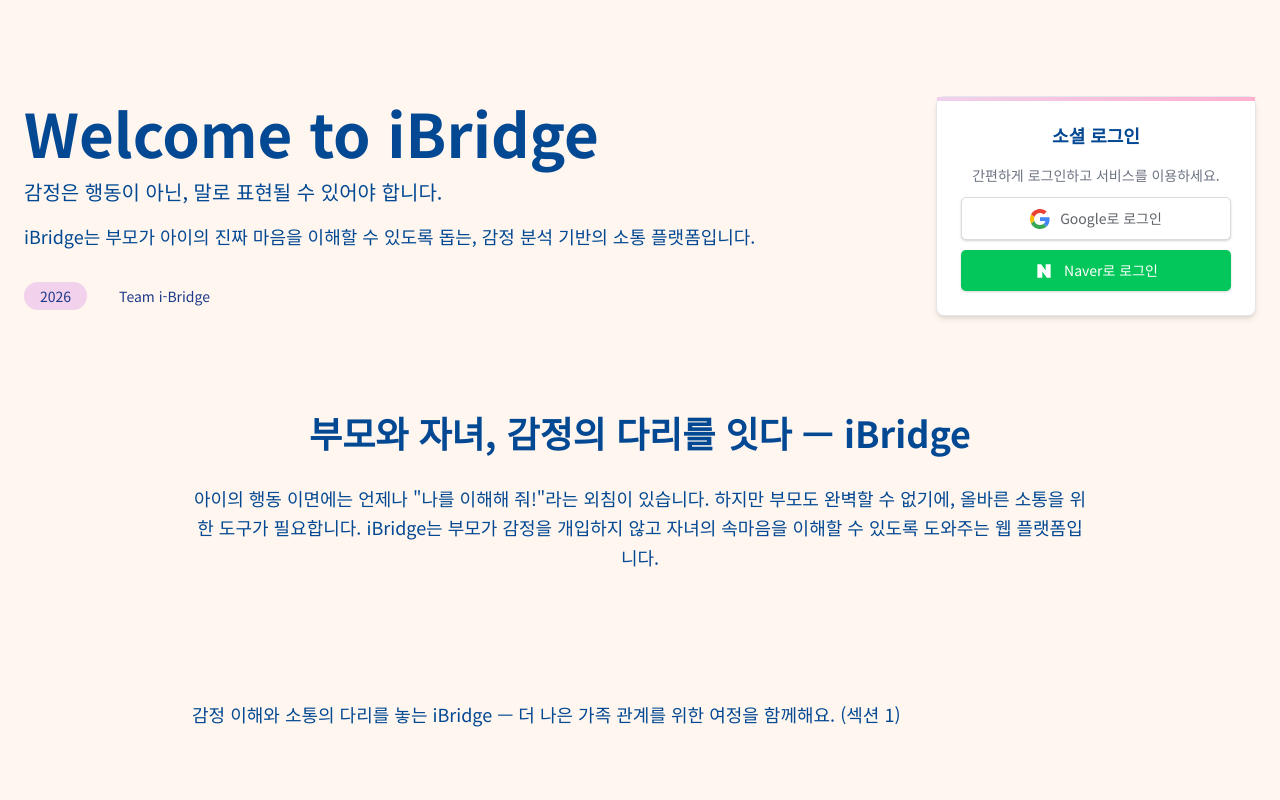
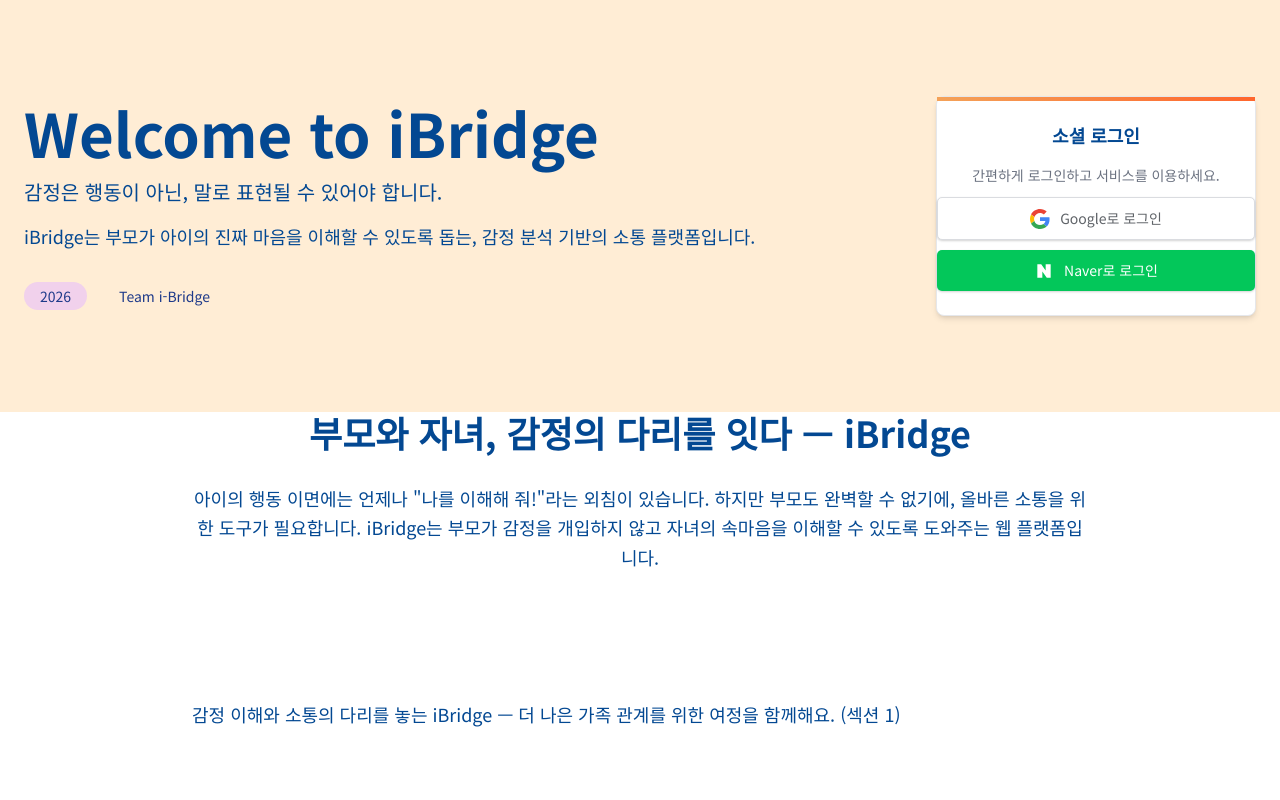
Before and after one commit to i-Bridge/front-ibridge-2025, a Next.js app: page / in a window 1280 px wide. Shown: the top 800 px of the page. Built offline with nearby package versions, Linux system fonts and the light colour scheme; no server answers.

Commit message:
Design: 색, 폰트 굵기 등 수정 1차

```diff
--- a/src/app/(start)/page.tsx
+++ b/src/app/(start)/page.tsx
@@ -77,8 +77,8 @@ export default function StartPage() {
               viewport={{ once: true }}
               className="w-80"
             >
-              <div className="bg-white p-6 rounded-lg shadow-md border border-gray-200 relative overflow-visible min-h-[200px]">
-                <div className="absolute inset-x-0 top-0 h-1 bg-gradient-to-r from-i-lightpurple to-i-pink"></div>
+              <div className="bg-white py-6 rounded-lg shadow-md border border-gray-200 relative overflow-visible min-h-[200px]">
+                <div className="absolute inset-x-0 top-0 h-1 bg-gradient-to-r from-i-lightorange to-i-orange"></div>
                 <div className="space-y-3">
                   <LoginButton />
                 </div>
--- a/src/app/globals.css
+++ b/src/app/globals.css
@@ -6,7 +6,7 @@
 
 :root {
   --font-noto: 'Noto Sans KR', sans-serif;
-  --background: theme('colors.i-ivory');
+  --background: theme('colors.i-white');
   --foreground: theme('colors.i-black');
 }
 
--- a/src/components/Auth/LogoutButton.tsx
+++ b/src/components/Auth/LogoutButton.tsx
@@ -1,6 +1,7 @@
 'use client';
 
 import { signOut } from 'next-auth/react';
+import { ReactNode } from 'react';
 
 export const handleLogout = async () => {
   sessionStorage.clear();
@@ -8,13 +9,15 @@ export const handleLogout = async () => {
   await signOut({ callbackUrl: '/' });
 };
 
-export default function LogoutButton() {
+interface LogoutButtonProps {
+  children: ReactNode;
+  className?: string;
+}
+
+export default function LogoutButton({ children, className = '' }: LogoutButtonProps) {
   return (
-    <button
-      onClick={handleLogout}
-      className="w-full py-2 px-4  bg-i-lightpurple text-white font-semibold rounded-lg  shadow-md hover:bg-red-600 focus:outline-none focus:ring-2 focus:ring-i-pink focus:ring-opacity-75"
-    >
-      로그아웃
+    <button onClick={handleLogout} className={className}>
+      {children}
     </button>
   );
 }
--- a/src/components/Header/HomeHeader.tsx
+++ b/src/components/Header/HomeHeader.tsx
@@ -39,7 +39,7 @@ export default async function HomeHeader({ childId }: HeaderProps) {
 
 
   return (
-    <header className="fixed top-0 left-0 right-0 bg-i-ivory bg-opacity-95 z-50 shadow-sm">
+    <header className="fixed top-0 left-0 right-0 bg-i-white bg-opacity-95 z-50 shadow-sm">
       <nav className="max-w-7xl mx-auto px-8 py-1 flex justify-between items-center">
         <Link href={`/parent/${childId}/home`}>
           <img
--- a/src/components/Header/Mypage.tsx
+++ b/src/components/Header/Mypage.tsx
@@ -68,7 +68,7 @@ export default function Mypage({
                   <div
                     className={`w-16 h-16 rounded-full flex items-center justify-center text-sm font-medium ${
                       isSelected
-                        ? 'bg-blue-500 text-white'
+                        ? 'bg-i-lightorange text-white'
                         : 'bg-gray-200 text-gray-600'
                     }`}
                   >
@@ -88,7 +88,7 @@ export default function Mypage({
       <ul className=" border-t">
         <Link href={`/parent/${childId}/familyedit`}>
           <li>
-            <button className="block w-full px-4 py-2 text-sm font-semibold text-left hover:bg-gray-100">
+            <button className="block w-full px-4 py-2 text-sm  text-left hover:bg-gray-100">
               가족 정보 수정하기
             </button>
           </li>
@@ -99,13 +99,16 @@ export default function Mypage({
       <div className="border-t">
         <Link
           href="/profile"
-          className="block w-full px-4 py-2 text-sm text-left text-red-600 hover:bg-red-100"
+          className="block w-full px-4 py-2 text-sm text-left text-red-500 hover:bg-gray-100"
         >
           나가기
         </Link>
 
+        <LogoutButton className="block w-full px-4 py-2 text-sm text-left text-gray-900 hover:bg-gray-100">
+          로그아웃
+        </LogoutButton>
+
         {/* 로그아웃 버튼 ui 수정하기 */}
-        <LogoutButton />
       </div>
     </div>
   );
--- a/src/components/Home/aiComment.tsx
+++ b/src/components/Home/aiComment.tsx
@@ -19,7 +19,7 @@ const mockupData = [
     ];
 
     return (
-      <div className="w-full bg-i-lightorange py-14">
+      <div className="w-full bg-i-ivory py-14">
         <div className="max-w-4xl mx-auto">
           <div className="flex justify-start gap-4 mb-4">
             {mockupData.slice(0, 2).map((text, index) => (
--- a/src/components/Home/weekly.tsx
+++ b/src/components/Home/weekly.tsx
@@ -96,21 +96,23 @@ export default function Weekly() {
     onClick={() => handleClick(day)}
   >
     <span
-                  className={`w-full h-full flex items-center justify-center rounded-[20px] shadow-md
-
-
+      className={`w-full h-full flex items-center justify-center rounded-[20px]
+        transition-shadow duration-200
         ${
           isToday
-                          ? 'bg-i-orange  text-black font-bold today'
+            ? 'bg-i-lightorange text-white  today'
             : isSelected
-                            ? ' bg-i-lightpurple border-4 border-i-orange text-black selected'
-                            : 'bg-i-lightpurple text-black'
-                      }`}
+              ? 'border-4 border-orange-400 text-black selected'
+              : 'text-black hover:bg-gray-100'
+        }
+
+      `}
     >
       {day}
     </span>
   </button>
 );
+
           })}
         </div>
       </div>
--- a/tailwind.config.ts
+++ b/tailwind.config.ts
@@ -14,13 +14,14 @@ export default {
         'i-mint':'#C4E1C5',
         'i-lightorange':'#F4A259 ',
         'i-yellow': '#FDD504',
-        'i-ivory': '#FFF6ef',
+        'i-ivory': '#FFedd5',
         'i-lightgreen': '#b2e04d',
         'i-lightpurple': '#F1D1EC',
         'i-pink': '#FFB1D0',
         'i-darkblue': '#034892',
         'i-lightgray': '#D9D9D9',
         'i-black': '#202123',
+        'i-white':'#FFFFF',
       },
       fontFamily: {
         noto: 'var(--font-noto)',
```
Lines whose indentation alone changed are shown as unchanged.
